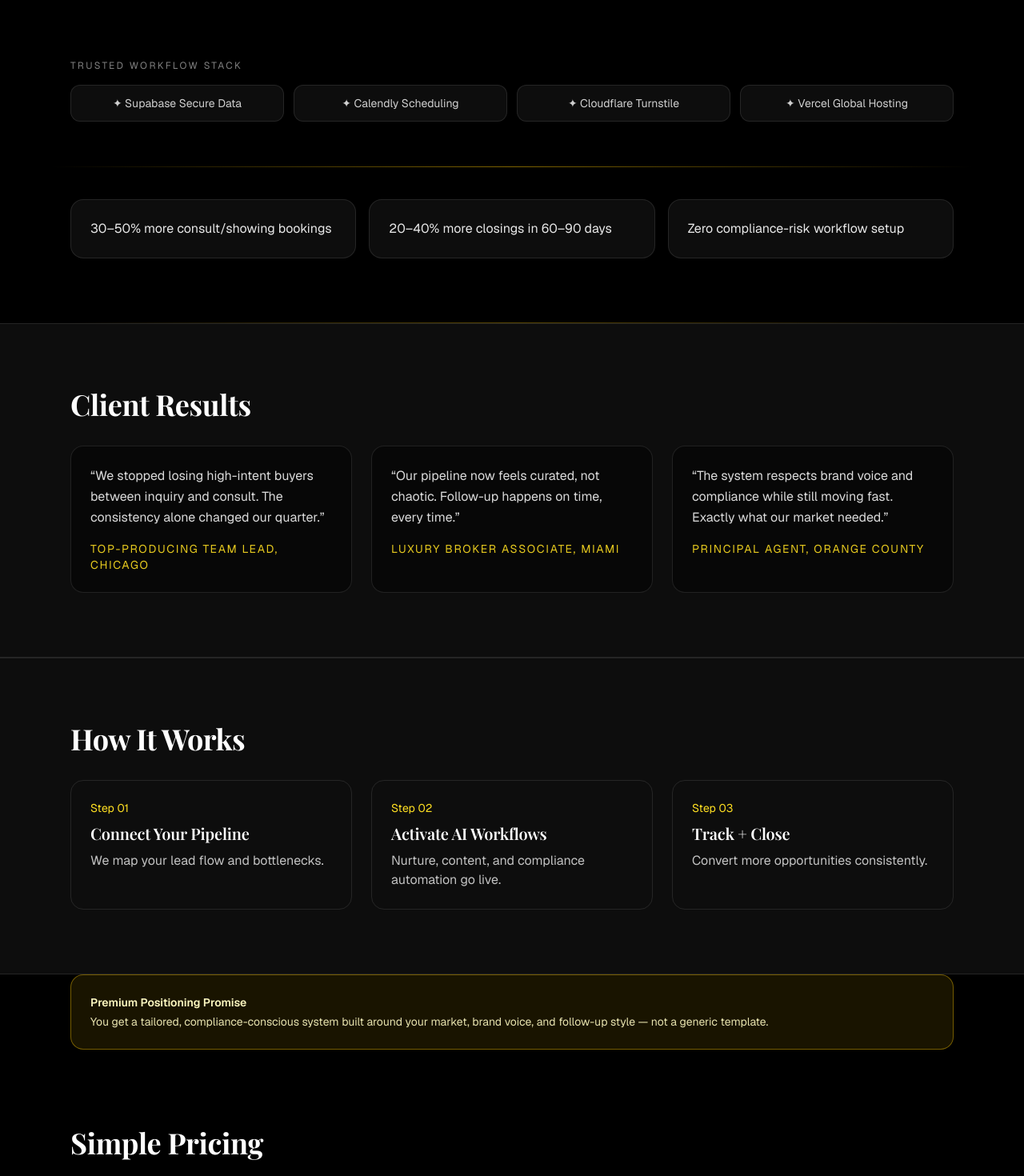
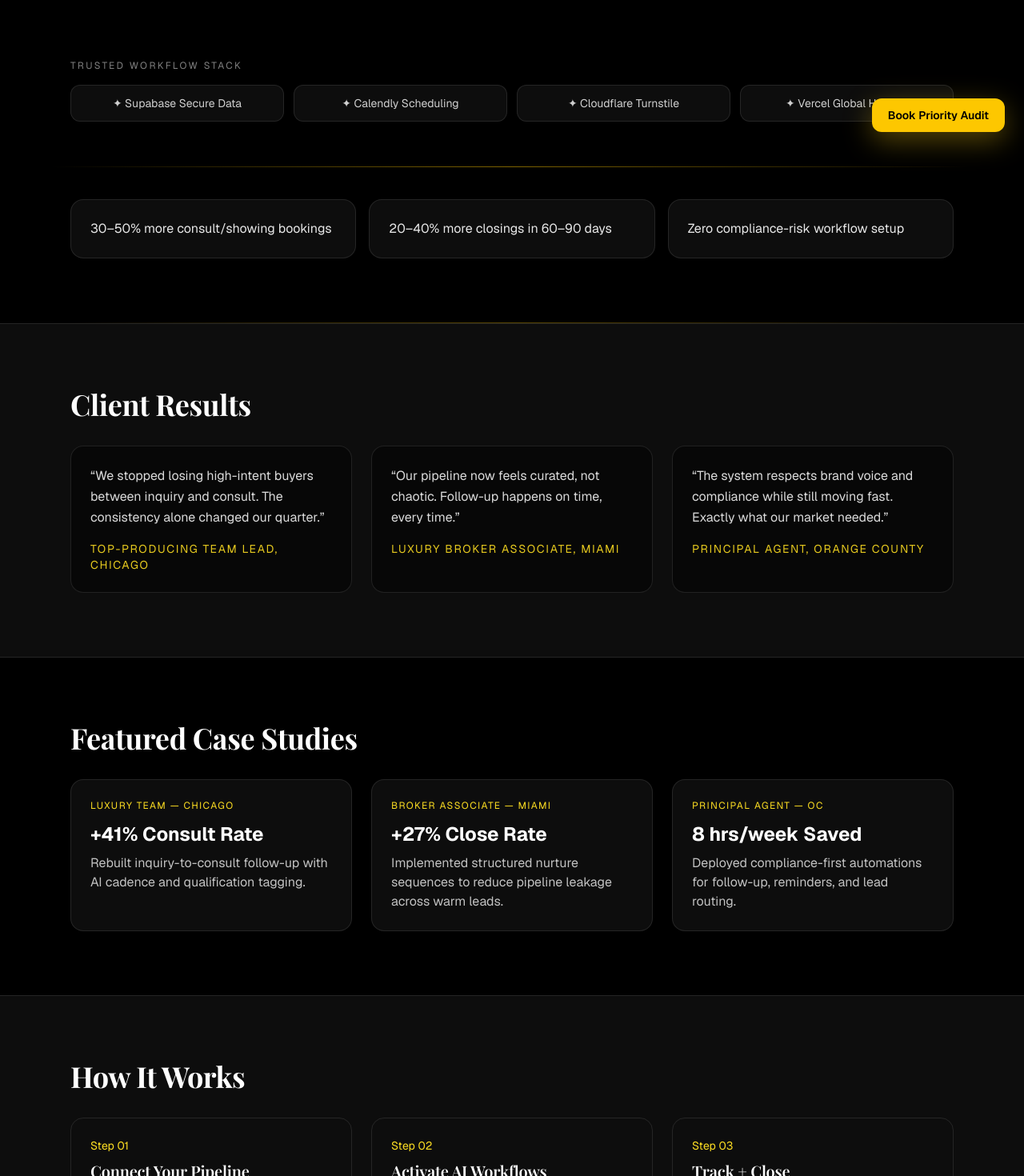
Before and after one commit to robopdesigns/luxeleadpro-site, a Next.js app: page / in a window 1280 px wide. Shown: the part 620-2090 px from the top of the page at 80% size. Built offline with nearby package versions, Linux system fonts and the light colour scheme; no server answers; a web font is replaced by a local one.

Commit message:
feat: phase-a competitive upgrades with case studies, founder section, sticky desktop CTA, and lead scoring

```diff
--- a/app/dashboard/DashboardClient.tsx
+++ b/app/dashboard/DashboardClient.tsx
@@ -8,6 +8,7 @@ type Lead = {
   email: string | null;
   phone: string | null;
   market_area: string | null;
+  challenge: string | null;
   created_at: string | null;
 };
 
@@ -22,6 +23,27 @@ type Appointment = {
 
 function csvEscape(value: string) {
   return `"${value.replaceAll("\"", "\"\"")}"`;
+}
+
+function getLeadScore(challenge: string | null) {
+  const text = (challenge || "").toLowerCase();
+  let score = 40;
+
+  if (text.includes("timeline: asap")) score += 30;
+  else if (text.includes("timeline: 30-60")) score += 20;
+  else if (text.includes("timeline: 60+")) score += 10;
+
+  if (text.includes("monthly gci: 50k+")) score += 30;
+  else if (text.includes("monthly gci: 25k-50k")) score += 20;
+  else if (text.includes("monthly gci: 10k-25k")) score += 10;
+
+  return Math.min(score, 100);
+}
+
+function scoreLabel(score: number) {
+  if (score >= 80) return { label: "Hot", style: "bg-red-500/20 text-red-200" };
+  if (score >= 60) return { label: "Warm", style: "bg-yellow-400/20 text-yellow-200" };
+  return { label: "Nurture", style: "bg-blue-400/20 text-blue-200" };
 }
 
 export default function DashboardClient({
@@ -47,12 +69,13 @@ export default function DashboardClient({
 
 
   function exportLeadsCsv() {
-    const headers = ["Name", "Email", "Phone", "Market", "Created"];
+    const headers = ["Name", "Email", "Phone", "Market", "Score", "Created"];
     const rows = filteredLeads.map((l) => [
       l.full_name || "",
       l.email || "",
       l.phone || "",
       l.market_area || "",
+      String(getLeadScore(l.challenge)),
       l.created_at ? new Date(l.created_at).toISOString() : "",
     ]);
 
@@ -131,21 +154,32 @@ export default function DashboardClient({
                 <th className="p-3 text-left">Email</th>
                 <th className="p-3 text-left">Phone</th>
                 <th className="p-3 text-left">Market</th>
+                <th className="p-3 text-left">Lead Score</th>
                 <th className="p-3 text-left">Created</th>
               </tr>
             </thead>
             <tbody>
-              {filteredLeads.map((l) => (
+              {filteredLeads.map((l) => {
+                const score = getLeadScore(l.challenge);
+                const tag = scoreLabel(score);
+
+                return (
                   <tr key={l.id} className="border-t border-white/10">
                     <td className="p-3">{l.full_name || "-"}</td>
                     <td className="p-3">{l.email || "-"}</td>
                     <td className="p-3">{l.phone || "-"}</td>
                     <td className="p-3">{l.market_area || "-"}</td>
                     <td className="p-3">
+                      <span className={`rounded-lg px-2 py-1 text-xs font-semibold ${tag.style}`}>
+                        {tag.label} ({score})
+                      </span>
+                    </td>
+                    <td className="p-3">
                       {l.created_at ? new Date(l.created_at).toLocaleString() : "-"}
                     </td>
                   </tr>
-              ))}
+                );
+              })}
             </tbody>
           </table>
         </div>
--- a/app/dashboard/page.tsx
+++ b/app/dashboard/page.tsx
@@ -7,6 +7,7 @@ type Lead = {
   email: string | null;
   phone: string | null;
   market_area: string | null;
+  challenge: string | null;
   created_at: string | null;
 };
 
--- a/app/page.tsx
+++ b/app/page.tsx
@@ -181,6 +181,27 @@ export default function HomePage() {
         </div>
       </section>
 
+      <section className="mx-auto w-full max-w-6xl px-6 py-20">
+        <h2 className="text-3xl font-bold md:text-4xl">Featured Case Studies</h2>
+        <div className="mt-8 grid gap-6 md:grid-cols-3">
+          <div className="rounded-2xl border border-white/10 bg-white/5 p-6">
+            <p className="text-xs uppercase tracking-[0.12em] text-yellow-300">Luxury Team — Chicago</p>
+            <p className="mt-3 text-2xl font-bold">+41% Consult Rate</p>
+            <p className="mt-2 text-white/75">Rebuilt inquiry-to-consult follow-up with AI cadence and qualification tagging.</p>
+          </div>
+          <div className="rounded-2xl border border-white/10 bg-white/5 p-6">
+            <p className="text-xs uppercase tracking-[0.12em] text-yellow-300">Broker Associate — Miami</p>
+            <p className="mt-3 text-2xl font-bold">+27% Close Rate</p>
+            <p className="mt-2 text-white/75">Implemented structured nurture sequences to reduce pipeline leakage across warm leads.</p>
+          </div>
+          <div className="rounded-2xl border border-white/10 bg-white/5 p-6">
+            <p className="text-xs uppercase tracking-[0.12em] text-yellow-300">Principal Agent — OC</p>
+            <p className="mt-3 text-2xl font-bold">8 hrs/week Saved</p>
+            <p className="mt-2 text-white/75">Deployed compliance-first automations for follow-up, reminders, and lead routing.</p>
+          </div>
+        </div>
+      </section>
+
       <section className="border-y border-white/10 bg-white/5 py-20">
         <div className="mx-auto w-full max-w-6xl px-6">
           <h2 className="text-3xl font-bold md:text-4xl">How It Works</h2>
@@ -256,6 +277,14 @@ export default function HomePage() {
       </section>
 
       <section className="mx-auto w-full max-w-6xl px-6 py-20">
+        <div className="rounded-3xl border border-white/10 bg-white/5 p-8">
+          <p className="text-xs uppercase tracking-[0.12em] text-yellow-300">Operator-Led Implementation</p>
+          <h2 className="mt-3 text-3xl font-bold md:text-4xl">Built by Practitioners, Not Template Sellers</h2>
+          <p className="mt-4 max-w-3xl text-white/75">Every deployment is customized to your market, lead profile, and compliance constraints. You work directly with an operator who owns outcomes, not a handoff queue.</p>
+        </div>
+      </section>
+
+      <section className="mx-auto w-full max-w-6xl px-6 py-20">
         <h2 className="text-3xl font-bold md:text-4xl">Frequently Asked Questions</h2>
         <p className="mt-3 max-w-3xl text-white/70">Clear answers before you book — concise, strategic, and tailored to serious agents.</p>
         <div className="mt-8 grid gap-4">
@@ -273,6 +302,15 @@ export default function HomePage() {
           </div>
         </div>
       </section>
+
+      <div className="fixed bottom-6 right-6 z-40 hidden md:block">
+        <a
+          href="#lead-form"
+          className="rounded-xl bg-yellow-400 px-5 py-3 text-sm font-semibold text-black shadow-[0_10px_35px_rgba(250,204,21,0.35)] transition hover:-translate-y-0.5 hover:bg-yellow-300"
+        >
+          Book Priority Audit
+        </a>
+      </div>
 
       <div className="fixed inset-x-0 bottom-0 z-40 border-t border-white/10 bg-black/90 p-3 backdrop-blur md:hidden">
         <a
```
Lines whose indentation alone changed are shown as unchanged.
